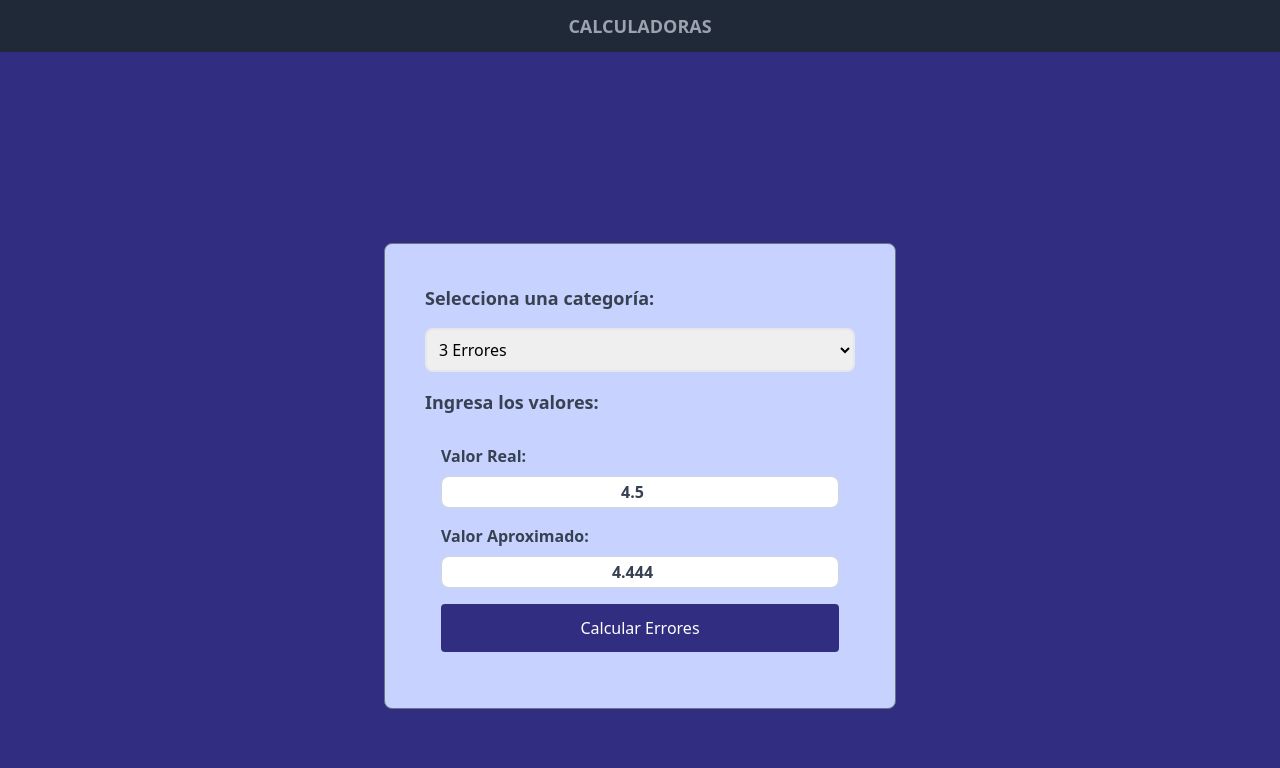
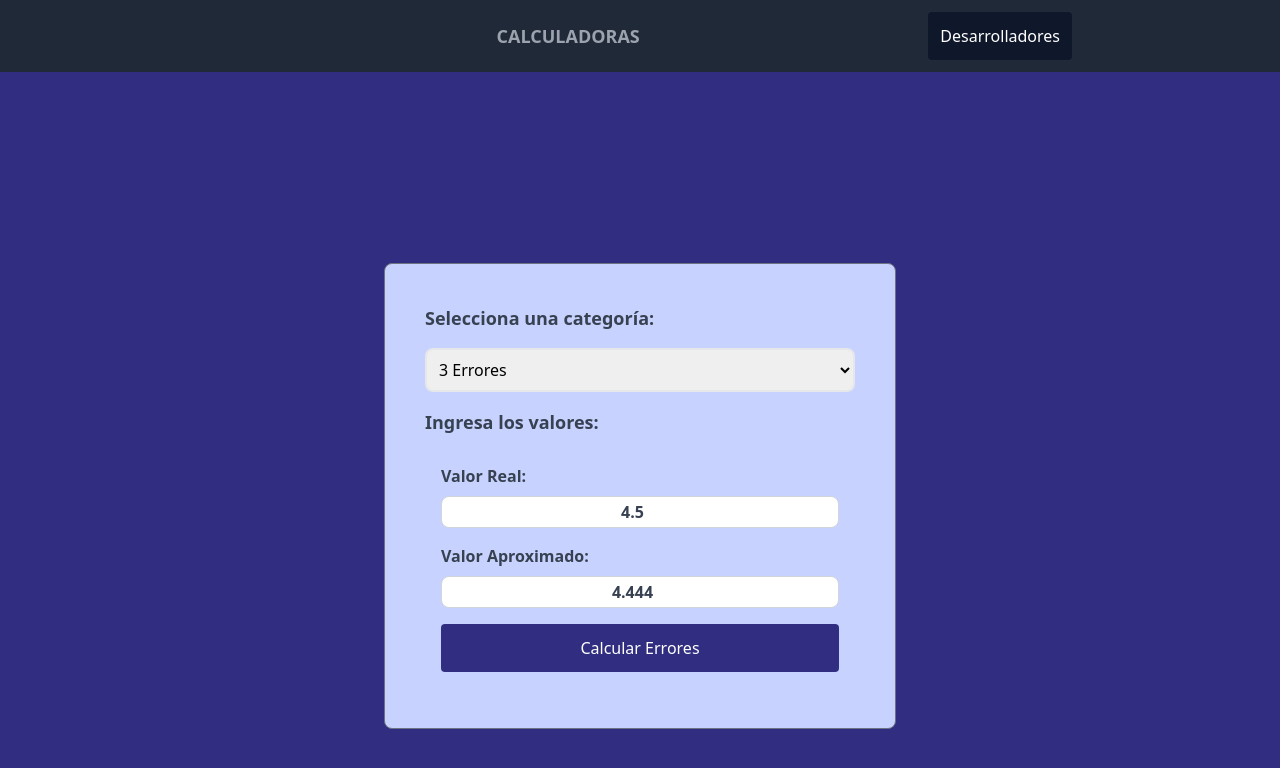
Before and after one commit to JIDE-73/C_Metdos_num, a React (Vite) app: page / in a window 1280 px wide. Shown: the top 768 px of the page. Built offline with nearby package versions, Linux system fonts and the light colour scheme.

Commit message:
Creacion de integrantes, antes react router

```diff
--- a/src/App.tsx
+++ b/src/App.tsx
@@ -1,15 +1,23 @@
 import Main from "./Components/FormMain";
+import dev from "./Components/Integrantes";
 
 const App = () => {
   return (
     <>
       <header className="bg-gray-800 py-3 text-gray-400">
-        <div className="max-w-4xl mx-auto flex justify-between px-4">
-          <h1 className="text-center text-lg font-bold uppercase w-full">
+        <div className="max-w-4xl mx-auto flex items-center justify-between px-4">
+          <h1 className="text-center text-lg font-bold uppercase flex-1">
             Calculadoras
           </h1>
+          <button
+            type="submit"
+            className="text-white bg-slate-900 hover:text-indigo-950 p-3 rounded hover:bg-slate-500 cursor-pointer"
+          >
+            Desarrolladores
+          </button>
         </div>
       </header>
+
       <section className="py-6 text-gray-700 bg-indigo-900 min-h-screen">
         <div className="w-full max-w-4xl mx-auto px-4">
           <Main />
--- /dev/null
+++ b/src/Components/Integrantes.tsx
@@ -0,0 +1,45 @@
+export default function Integrantes() {
+  const teamMembers = [
+    {
+      name: "Juan Pérez",
+      role: "Desarrollador Frontend",
+      description: "Experto en React y diseño de interfaces.",
+    },
+    {
+      name: "Ana Gómez",
+      role: "Desarrolladora Backend",
+      description: "Especialista en Node.js y bases de datos.",
+    },
+    {
+      name: "Carlos López",
+      role: "Diseñador UX/UI",
+      description: "Crea experiencias de usuario excepcionales.",
+    },
+  ];
+
+  return (
+    <div className="bg-gray-800 text-gray-400 min-h-screen py-8">
+      <header className="bg-gray-800 py-3 text-gray-400">
+        <div className="max-w-4xl mx-auto flex items-center justify-between px-4">
+          <h1 className="text-center text-lg font-bold uppercase flex-1">
+            Equipo de Trabajo
+          </h1>
+        </div>
+      </header>
+      <main className="max-w-4xl mx-auto px-4">
+        <div className="grid grid-cols-1 md:grid-cols-3 gap-6 mt-6">
+          {teamMembers.map((member, index) => (
+            <div
+              key={index}
+              className="bg-indigo-900 text-white rounded-lg p-6 hover:bg-indigo-700 transition-colors"
+            >
+              <h2 className="text-xl font-bold">{member.name}</h2>
+              <p className="text-sm text-gray-300">{member.role}</p>
+              <p className="mt-4">{member.description}</p>
+            </div>
+          ))}
+        </div>
+      </main>
+    </div>
+  );
+}
```
